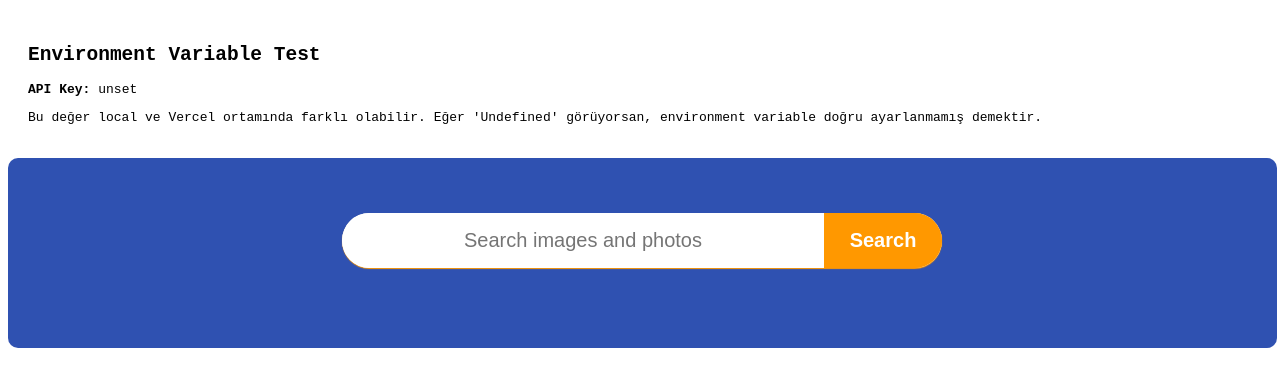
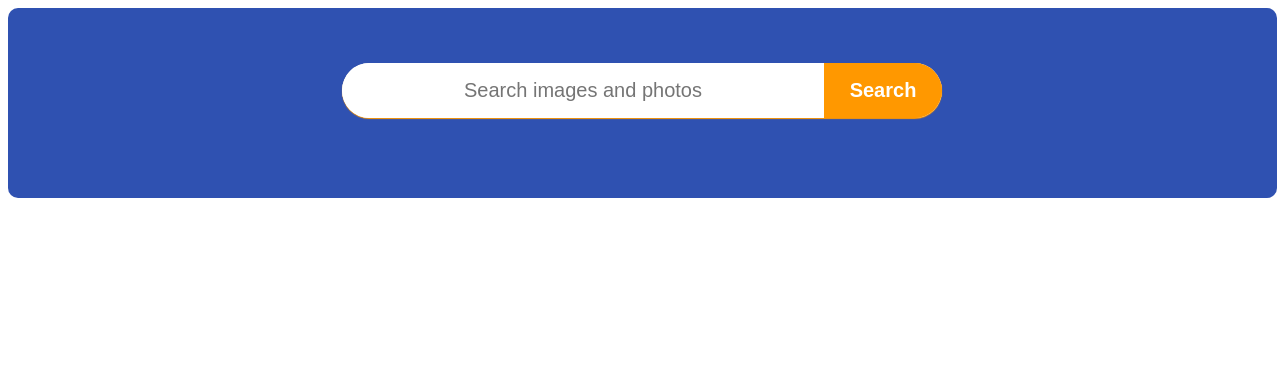
Before and after one commit to Canerksc/goit-react-hw-04, a React (Vite) app: page / in a window 1280 px wide. Shown: the top 386 px of the page. Built offline with nearby package versions, Linux system fonts and the light colour scheme; no server answers.

Commit message:
duzeldi galiba

```diff
--- a/src/API/unsplash.js
+++ b/src/API/unsplash.js
@@ -1,7 +1,6 @@
 const API_KEY = import.meta.env.VITE_UNSPLASH_ACCESS_KEY;
 
 export async function fetchImages(query, page = 1) {
-  console.log("Unsplash API Key:", API_KEY);
 
   const url = `https://api.unsplash.com/search/photos?query=${query}&page=${page}&per_page=12&client_id=${API_KEY}`;
   const res = await fetch(url);
--- a/src/App.jsx
+++ b/src/App.jsx
@@ -7,7 +7,7 @@ import ErrorMessage from "./components/ErrorMessage";
 import LoadMoreBtn from "./components/LoadMoreBtn";
 import ImageModal from "./components/ImageModal";
 import { fetchImages } from "./API/unsplash";
-import TestEnv from "./TestEnv";
+
 
 
 export default function App() {
@@ -45,7 +45,6 @@ export default function App() {
 
   return (
     <div>
-      <TestEnv />
       <Toaster />
       <SearchBar onSubmit={handleSearch} />
       {error && <ErrorMessage message={error} />}
--- a/src/TestEnv.jsx
+++ /dev/null
@@ -1,11 +0,0 @@
-export default function TestEnv() {
-  const apiKey = import.meta.env.VITE_UNSPLASH_ACCESS_KEY;
-
-  return (
-    <div style={{ padding: "20px", fontFamily: "monospace" }}>
-      <h2>Environment Variable Test</h2>
-      <p><strong>API Key:</strong> {apiKey ? apiKey : "❌ Undefined"}</p>
-      <p>Bu değer local ve Vercel ortamında farklı olabilir. Eğer 'Undefined' görüyorsan, environment variable doğru ayarlanmamış demektir.</p>
-    </div>
-  );
-}
```
